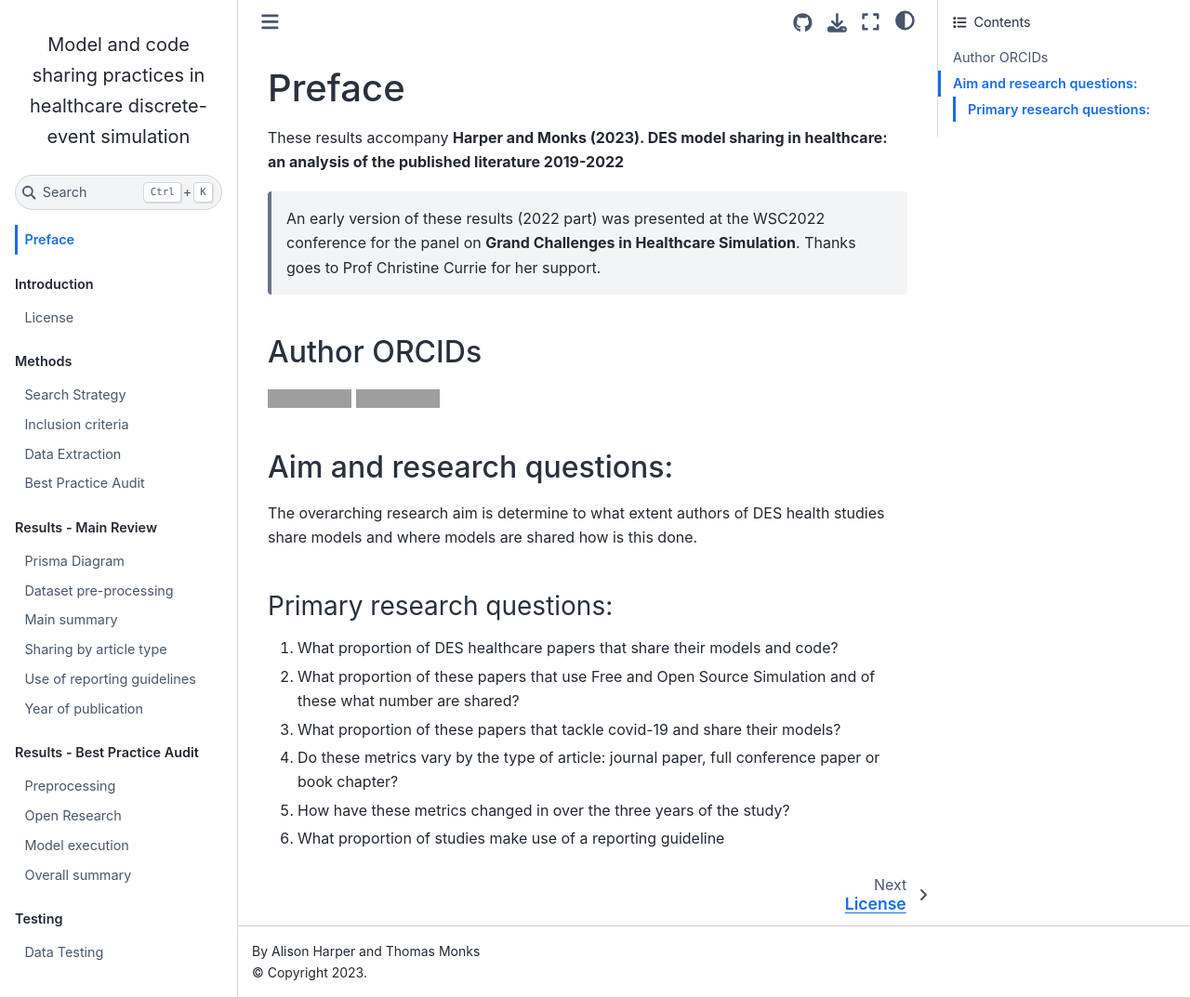
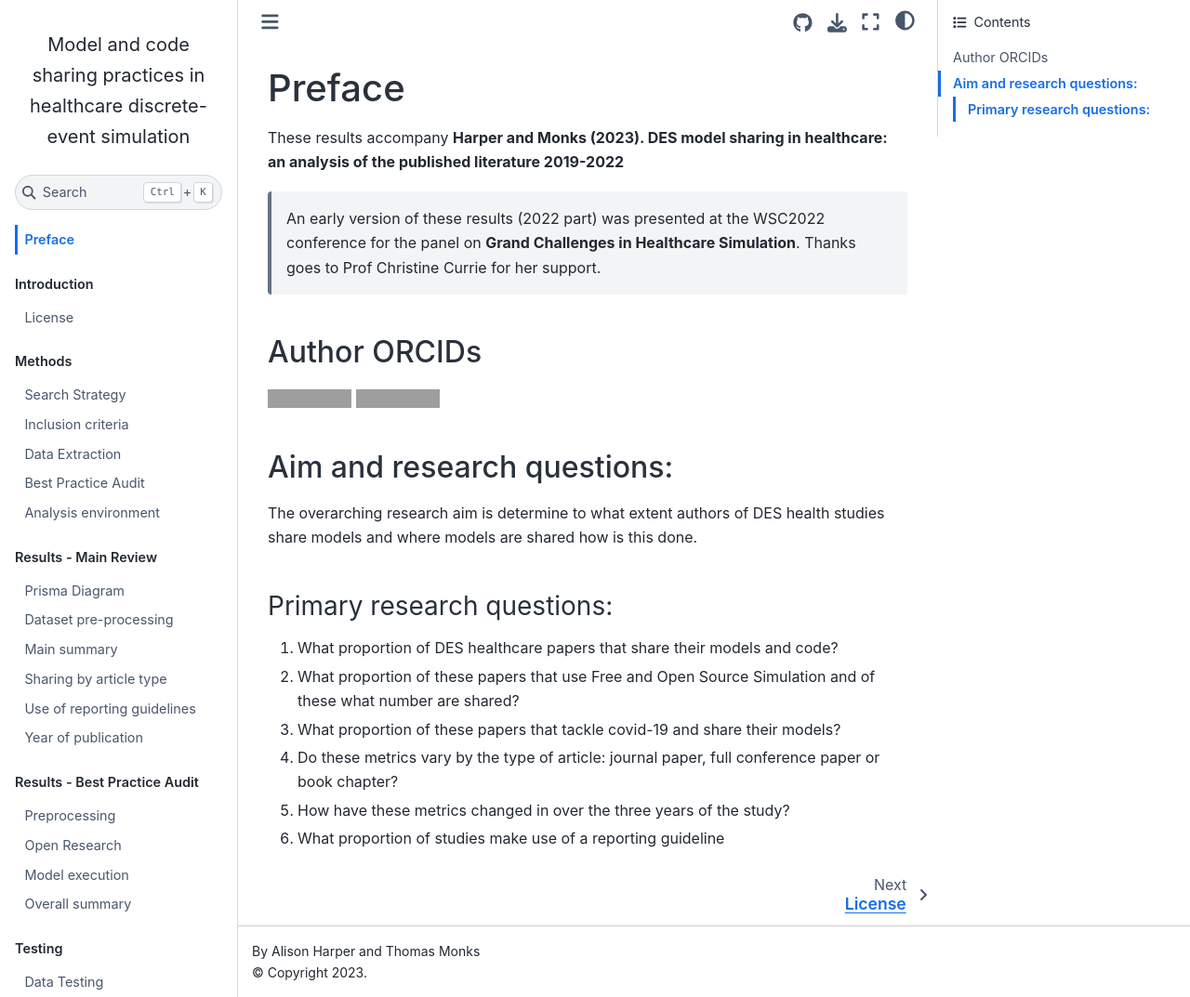
Before and after one commit to TomMonks/des_sharing_lit_review, a Jupyter Book: the page built from content/01_welcome.md, in a window 1280 px wide and 1073 px high. Shown: the whole window at 93% size. Built offline with Jupyter Book 1.0.4 settings and Sphinx 7.4.7 and the Sphinx Book theme 1.1.4, drawn with Linux system fonts in a browser that asks for light colours; some of the changed lines change nothing that is shown; grey boxes are pictures that could not be loaded.

Commit message:
TOC: +analysis env

```diff
--- a/_toc.yml
+++ b/_toc.yml
@@ -10,6 +10,7 @@ parts:
   - file: content/02_methods/02_inclusion
   - file: content/02_methods/03_extraction
   - file: content/02_methods/04_quality_audit
+  - file: content/02_methods/05_analysis_env
 - caption: Results - Main Review
   chapters:
   - file: content/03_results/00_prisma
```
